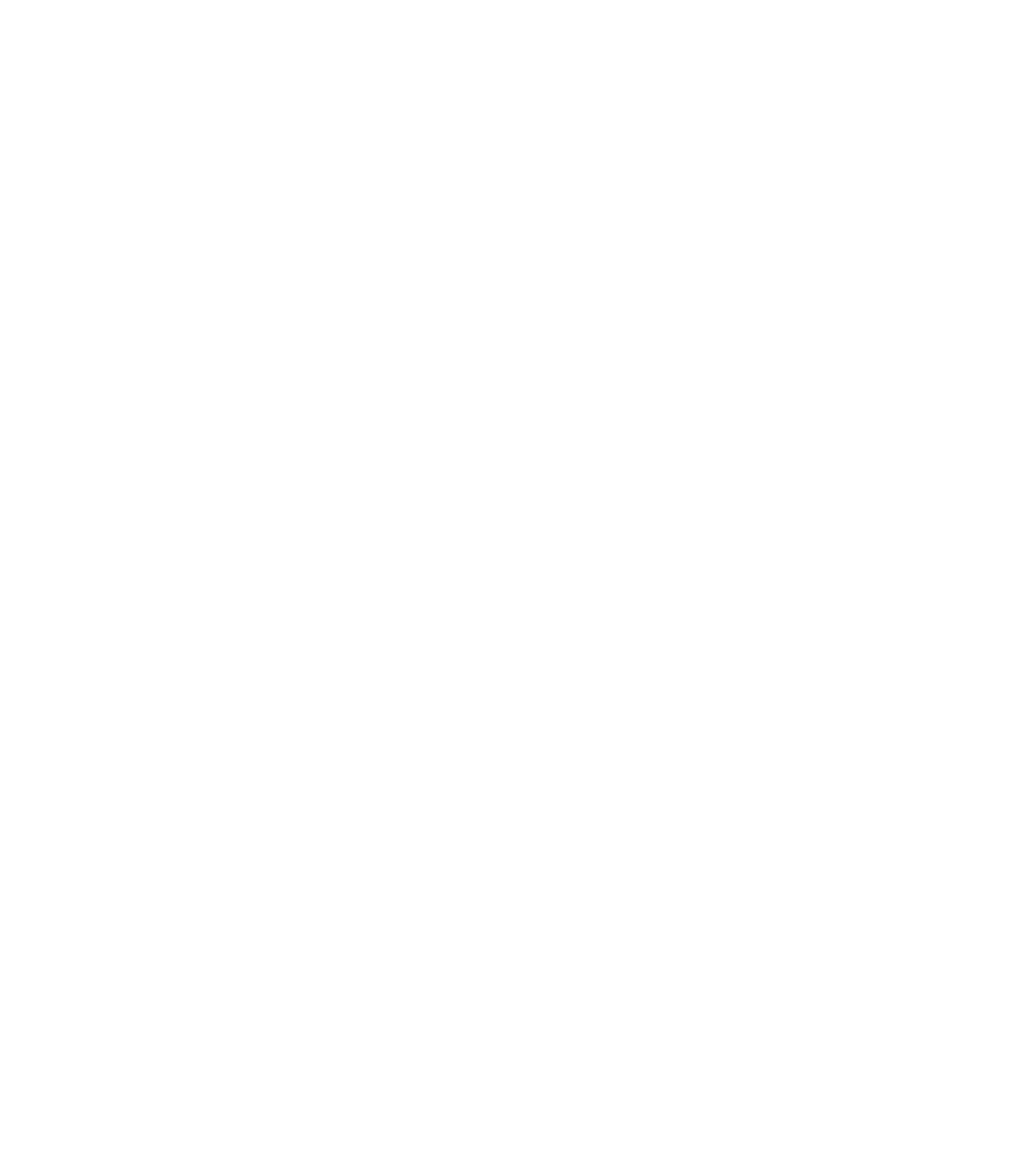
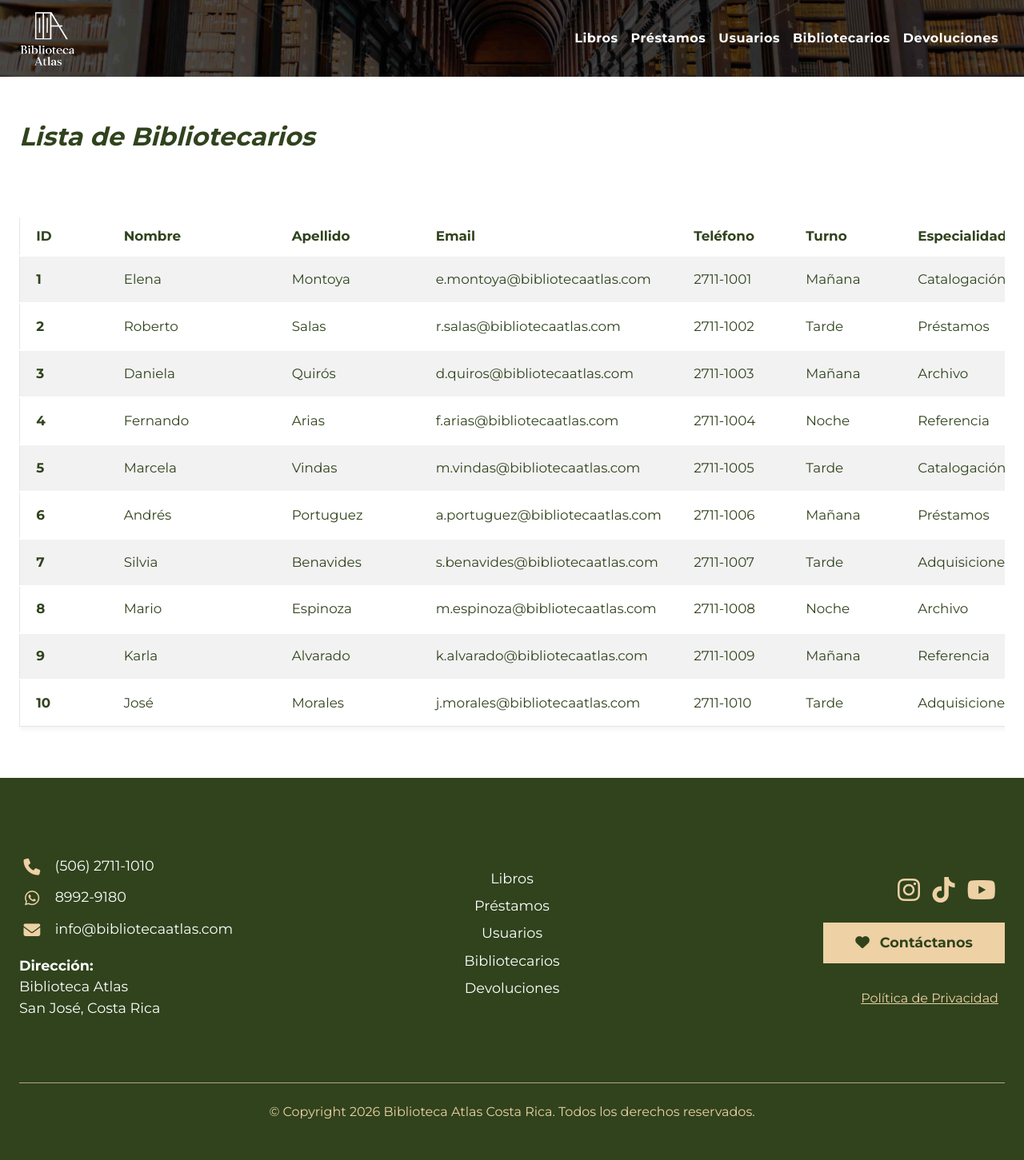
Before and after one commit to hgranadosm/Programacion-Objetos, a plain HTML site: page Proyecto/pages/bibliotecarios.html in a window 1280 px wide. Shown: the whole page at 80% size. Before the commit the page ends 800 px from the top, so only its background shows below. Drawn offline with nearby package versions, Linux system fonts and the light colour scheme.

Commit message:
bibliotecarios

```diff
--- a/Proyecto/css/pages.css
+++ b/Proyecto/css/pages.css
@@ -62,6 +62,28 @@ body {
 
 .titulo-entrada-prestamos {
     animation: entradaTituloPrestamos 0.9s ease-out both;
+}
+
+.titulo-entrada-bibliotecarios {
+    animation: entradaTituloBibliotecarios 0.85s cubic-bezier(0.22, 1, 0.36, 1) both;
+}
+
+@keyframes entradaTituloBibliotecarios {
+    0% {
+        opacity: 0;
+        transform: translateX(-40px);
+        filter: blur(4px);
+    }
+    60% {
+        opacity: 1;
+        filter: blur(0);
+        transform: translateX(6px);
+    }
+    100% {
+        opacity: 1;
+        transform: translateX(0);
+        filter: blur(0);
+    }
 }
 
 @keyframes entradaTituloPrestamos {
--- a/Proyecto/data/listabibliotecarios.json
+++ b/Proyecto/data/listabibliotecarios.json
@@ -0,0 +1,92 @@
+[
+	{
+		"nombre": "Elena",
+		"apellido": "Montoya",
+		"email": "e.montoya@bibliotecaatlas.com",
+		"telefono": "2711-1001",
+		"turno": "Mañana",
+		"especialidad": "Catalogación",
+		"estado": "Activo"
+	},
+	{
+		"nombre": "Roberto",
+		"apellido": "Salas",
+		"email": "r.salas@bibliotecaatlas.com",
+		"telefono": "2711-1002",
+		"turno": "Tarde",
+		"especialidad": "Préstamos",
+		"estado": "Activo"
+	},
+	{
+		"nombre": "Daniela",
+		"apellido": "Quirós",
+		"email": "d.quiros@bibliotecaatlas.com",
+		"telefono": "2711-1003",
+		"turno": "Mañana",
+		"especialidad": "Archivo",
+		"estado": "Activo"
+	},
+	{
+		"nombre": "Fernando",
+		"apellido": "Arias",
+		"email": "f.arias@bibliotecaatlas.com",
+		"telefono": "2711-1004",
+		"turno": "Noche",
+		"especialidad": "Referencia",
+		"estado": "Inactivo"
+	},
+	{
+		"nombre": "Marcela",
+		"apellido": "Vindas",
+		"email": "m.vindas@bibliotecaatlas.com",
+		"telefono": "2711-1005",
+		"turno": "Tarde",
+		"especialidad": "Catalogación",
+		"estado": "Activo"
+	},
+	{
+		"nombre": "Andrés",
+		"apellido": "Portuguez",
+		"email": "a.portuguez@bibliotecaatlas.com",
+		"telefono": "2711-1006",
+		"turno": "Mañana",
+		"especialidad": "Préstamos",
+		"estado": "Activo"
+	},
+	{
+		"nombre": "Silvia",
+		"apellido": "Benavides",
+		"email": "s.benavides@bibliotecaatlas.com",
+		"telefono": "2711-1007",
+		"turno": "Tarde",
+		"especialidad": "Adquisiciones",
+		"estado": "Activo"
+	},
+	{
+		"nombre": "Mario",
+		"apellido": "Espinoza",
+		"email": "m.espinoza@bibliotecaatlas.com",
+		"telefono": "2711-1008",
+		"turno": "Noche",
+		"especialidad": "Archivo",
+		"estado": "Inactivo"
+	},
+	{
+		"nombre": "Karla",
+		"apellido": "Alvarado",
+		"email": "k.alvarado@bibliotecaatlas.com",
+		"telefono": "2711-1009",
+		"turno": "Mañana",
+		"especialidad": "Referencia",
+		"estado": "Activo"
+	},
+	{
+		"nombre": "José",
+		"apellido": "Morales",
+		"email": "j.morales@bibliotecaatlas.com",
+		"telefono": "2711-1010",
+		"turno": "Tarde",
+		"especialidad": "Adquisiciones",
+		"estado": "Activo"
+	}
+]
--- a/Proyecto/js/site.js
+++ b/Proyecto/js/site.js
@@ -33,6 +33,43 @@ document.addEventListener('DOMContentLoaded', function () {
 			})
 			.catch(error => {
 				const tbody = tablaLibros.querySelector('tbody');
+				tbody.innerHTML = `<tr><td colspan="8" class="text-danger">Error: ${error.message}</td></tr>`;
+			});
+	}
+
+	const tablaBibliotecarios = document.getElementById('tablaBibliotecarios');
+	if (tablaBibliotecarios) {
+		fetch('../data/listabibliotecarios.json')
+			.then(response => {
+				if (!response.ok) throw new Error('No se pudo cargar el archivo JSON de bibliotecarios');
+				return response.json();
+			})
+			.then(data => {
+				const tbody = tablaBibliotecarios.querySelector('tbody');
+				tbody.innerHTML = '';
+				data.forEach((b, idx) => {
+					const fila = document.createElement('tr');
+					let estado = '';
+					if (b.estado === 'Activo') {
+						estado = '<span class="badge-disponible">Activo</span>';
+					} else {
+						estado = '<span class="badge-detenido">Inactivo</span>';
+					}
+					fila.innerHTML = `
+						<td class="id-cell">${idx + 1}</td>
+						<td>${b.nombre || ''}</td>
+						<td>${b.apellido || ''}</td>
+						<td>${b.email || ''}</td>
+						<td>${b.telefono || '-'}</td>
+						<td>${b.turno || ''}</td>
+						<td>${b.especialidad || ''}</td>
+						<td>${estado}</td>
+					`;
+					tbody.appendChild(fila);
+				});
+			})
+			.catch(error => {
+				const tbody = tablaBibliotecarios.querySelector('tbody');
 				tbody.innerHTML = `<tr><td colspan="8" class="text-danger">Error: ${error.message}</td></tr>`;
 			});
 	}
--- a/Proyecto/pages/bibliotecarios.html
+++ b/Proyecto/pages/bibliotecarios.html
@@ -0,0 +1,119 @@
+<!DOCTYPE html>
+<html lang="es">
+<head>
+	<meta charset="UTF-8">
+	<meta name="viewport" content="width=device-width, initial-scale=1.0">
+	<title>Bibliotecarios | Biblioteca</title>
+	<link rel="icon" href="../assets/img/favicon.png">
+
+	<link href="https://cdn.jsdelivr.net/npm/bootstrap@5.3.2/dist/css/bootstrap.min.css" rel="stylesheet"/>
+	<link rel="stylesheet" href="https://cdnjs.cloudflare.com/ajax/libs/font-awesome/6.4.0/css/all.min.css"/>
+	<link rel="stylesheet" href="../css/pages.css">
+</head>
+<body>
+
+<header class="banner-section espacio position-relative">
+	<div class="banner-overlay"></div>
+	<nav class="navbar navbar-expand-lg navbar-dark position-absolute w-100 top-0 start-0">
+		<div class="container">
+			<a class="navbar-brand d-flex align-items-center" href="../index.html">
+				<img src="../assets/img/logoclaro.png" alt="Logo" width="70" height="70" class="me-2" />
+				<span></span>
+			</a>
+			<button class="navbar-toggler" type="button" data-bs-toggle="collapse" data-bs-target="#navbarNav"
+				aria-controls="navbarNav" aria-expanded="false" aria-label="Toggle navigation">
+				<span class="navbar-toggler-icon"></span>
+			</button>
+			<div class="collapse navbar-collapse" id="navbarNav">
+				<ul class="navbar-nav ms-auto">
+					<li class="nav-item">
+						<a class="nav-link" href="./libros.html">Libros</a>
+					</li>
+					<li class="nav-item">
+						<a class="nav-link" href="./prestamos.html">Préstamos</a>
+					</li>
+					<li class="nav-item">
+						<a class="nav-link" href="./usuarios.html">Usuarios</a>
+					</li>
+					<li class="nav-item">
+						<a class="nav-link" href="./bibliotecarios.html">Bibliotecarios</a>
+					</li>
+					<li class="nav-item">
+						<a class="nav-link" href="./devoluciones.html">Devoluciones</a>
+					</li>
+				</ul>
+			</div>
+		</div>
+	</nav>
+</header>
+
+<main class="container">
+	<h2 class="mb-4 titulo1 titulo-entrada-bibliotecarios">Lista de Bibliotecarios</h2>
+	<div class="table-responsive">
+		<table class="table table-striped table-hover align-middle" id="tablaBibliotecarios">
+			<thead class="table-dark">
+				<tr>
+					<th>ID</th>
+					<th>Nombre</th>
+					<th>Apellido</th>
+					<th>Email</th>
+					<th>Teléfono</th>
+					<th>Turno</th>
+					<th>Especialidad</th>
+					<th>Estado</th>
+				</tr>
+			</thead>
+			<tbody></tbody>
+		</table>
+	</div>
+</main>
+
+<footer class="cefi-footer mt-5">
+	<div class="container py-5">
+		<div class="row align-items-center pt-5 pb-5">
+			<div class="col-md-4 mb-4 mb-md-0 text-md-start text-center">
+				<ul class="footer-contact-list list-unstyled mb-3">
+					<li><span class="footer-contact-icon"><i class="fa-solid fa-phone"></i></span> (506) 2711-1010</li>
+					<li><span class="footer-contact-icon"><i class="fa-brands fa-whatsapp"></i></span> <a href="https:whatsapp.com" target="_blank">8992-9180</a></li>
+					<li><span class="footer-contact-icon"><i class="fa-solid fa-envelope"></i></span> <a href="mailto:info@bibliotecaatlas.com">info@bibliotecaatlas.com</a></li>
+				</ul>
+				<div class="footer-address">
+					<span class="fw-bold">Dirección:</span><br />
+					Biblioteca Atlas <br>
+					San José, Costa Rica
+				</div>
+			</div>
+			<div class="col-md-4 mb-4 mb-md-0 text-center">
+				<ul class="footer-menu list-unstyled">
+					<li><a href="./libros.html">Libros</a></li>
+					<li><a href="./prestamos.html">Préstamos</a></li>
+					<li><a href="./usuarios.html">Usuarios</a></li>
+					<li><a href="./bibliotecarios.html">Bibliotecarios</a></li>
+					<li><a href="./devoluciones.html">Devoluciones</a></li>
+				</ul>
+			</div>
+			<div class="col-md-4 text-md-end text-center">
+				<div class="footer-social mb-3">
+					<a href="https://www.instagram.com" target="_blank" class="footer-social-icon"><i class="fab fa-instagram"></i></a>
+					<a href="https://www.tiktok.com" target="_blank" class="footer-social-icon"><i class="fab fa-tiktok"></i></a>
+					<a href="https://www.youtube.com" target="_blank" class="footer-social-icon"><i class="fab fa-youtube"></i></a>
+				</div>
+				<a href="https:whatsapp.com" target="_blank" class="footer-btn btn btn-cefi mb-3"><i class="fa-solid fa-heart me-2"></i> Contáctanos</a>
+				<div class="footer-privacy mt-3">
+					<a href="../index.html" target="_blank">Política de Privacidad</a>
+				</div>
+			</div>
+		</div>
+		<hr class="footer-divider my-4" />
+		<div class="row">
+			<div class="col-12 text-center">
+				<small class="footer-copyright">© Copyright 2026 Biblioteca Atlas Costa Rica. Todos los derechos reservados.</small>
+			</div>
+		</div>
+	</div>
+</footer>
+
+<script src="https://cdn.jsdelivr.net/npm/bootstrap@5.3.2/dist/js/bootstrap.bundle.min.js"></script>
+<script src="../js/site.js"></script>
+</body>
+</html>
```
